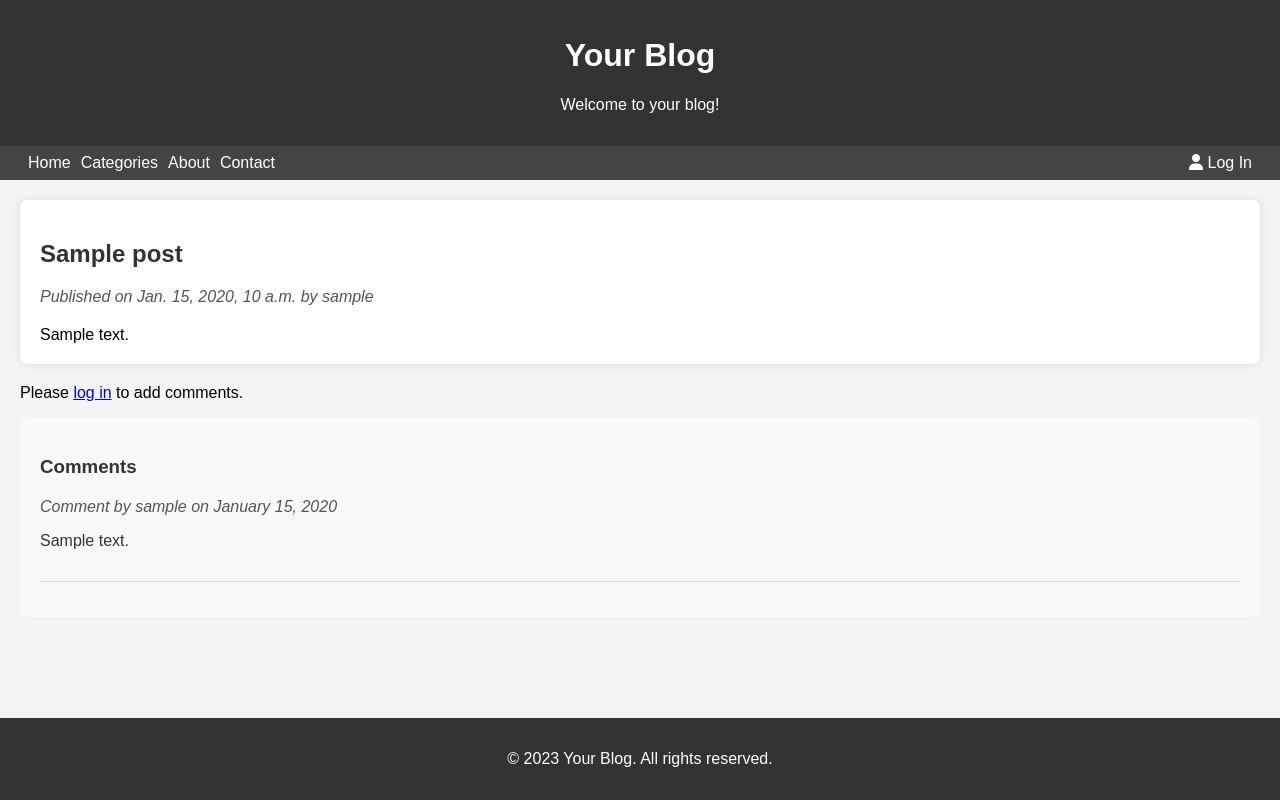
After one commit to Atorami/django_blog.py, a Django app: page /post/1/ in a window 1280 px wide. The commit adds this page. Run offline with Django 5.2, Linux system fonts and the light colour scheme; tables that the repository leaves empty hold one stand-in row (values such as "Sample post").

Commit message:
Feat: add detail post view, comments

```diff
--- a/djangoBlog/urls.py
+++ b/djangoBlog/urls.py
@@ -13,7 +13,8 @@ urlpatterns = [
     path('registration/', views.registration, name='registration'),
     path('login/', views.user_login, name='login'),
     path('logout/', views.user_logout, name='logout'),
-    path('profile/', views.user_profile, name='profile')
+    path('profile/', views.user_profile, name='profile'),
+    path('post/<int:pk>/', views.post_detail, name='post_detail')
 ]
 
 if settings.DEBUG:
--- a/main/forms.py
+++ b/main/forms.py
@@ -1,4 +1,5 @@
 from django import forms
+from main.models import Comment
 
 
 class EmailPostForm(forms.Form):
@@ -15,3 +16,12 @@ class SearchForm(forms.Form):
 class LoginForm(forms.Form):
     username = forms.CharField()
     password = forms.CharField(widget=forms.PasswordInput)
+
+
+class CommentForm(forms.ModelForm):
+    class Meta:
+        model = Comment
+        fields = ['content']
+        widgets = {
+            'content': forms.Textarea(attrs={'rows': 4, 'cols': 50}),
+        }
--- a/main/models.py
+++ b/main/models.py
@@ -16,5 +16,21 @@ class Post(models.Model):
     pub_date = models.DateTimeField(auto_now_add=True)
     category = models.ForeignKey(Category, on_delete=models.CASCADE)
 
+    def __str__(self):
+        return self.title
+
     class Meta:
         ordering = ['-pub_date']
+
+
+class Comment(models.Model):
+    post = models.ForeignKey(Post, on_delete=models.CASCADE, related_name='comments')
+    author = models.ForeignKey(User, on_delete=models.CASCADE)
+    content = models.TextField()
+    pub_date = models.DateTimeField(auto_now_add=True)
+
+    def __str__(self):
+        return self.content
+
+    class Meta:
+        ordering = ['-pub_date']
--- a/main/static/css/styles.css
+++ b/main/static/css/styles.css
@@ -60,8 +60,6 @@ footer {
     text-align: center;
     padding: 1em;
 }
-
-/* Additional styles for contact page */
 body.contact {
     background-color: #e6e6e6;
 }
@@ -337,3 +335,51 @@ section.main-content.profile {
         display: none;
     }
 }
+
+article {
+    background-color: #fff;
+    padding: 20px;
+    margin-bottom: 20px;
+    border-radius: 8px;
+    box-shadow: 0 0 10px rgba(0, 0, 0, 0.1);
+}
+
+.comments {
+    background-color: #f9f9f9;
+    padding: 20px;
+    border-radius: 8px;
+}
+
+.comments h3 {
+    color: #333;
+    margin-bottom: 20px;
+}
+
+.comment {
+    border-bottom: 1px solid #ddd;
+    padding-bottom: 15px;
+    margin-bottom: 15px;
+}
+
+.comment p.meta {
+    font-style: italic;
+    color: #555;
+}
+
+.comment p {
+    color: #333;
+}
+
+.post-detail .content {
+    margin-top: 20px;
+}
+
+@media (max-width: 600px) {
+    article {
+        margin: 10px;
+    }
+
+    .comments {
+        padding: 10px;
+    }
+}
--- /dev/null
+++ b/main/templates/Posts/post_detail.html
@@ -0,0 +1,37 @@
+{% extends 'base.html' %}
+
+{% block content %}
+    <section class="main-content post-detail">
+        <article>
+            <h2>{{ post.title }}</h2>
+            <p class="meta">Published on <time datetime="{{ post.pub_date }}">{{ post.pub_date }}</time> by {{ post.author }}</p>
+            <div class="content">
+                {{ post.content | safe }}
+            </div>
+        </article>
+
+        <div class="comment-form">
+            {% if user.is_authenticated %}
+                <form method="post" action="">
+                    {% csrf_token %}
+                    {{ form.as_p }}
+                    <button type="submit">Add Comment</button>
+                </form>
+            {% else %}
+                <p>Please <a href="{% url 'login' %}">log in</a> to add comments.</p>
+            {% endif %}
+        </div>
+
+        <section class="comments">
+            <h3>Comments</h3>
+            {% for comment in post.comments.all %}
+                <div class="comment">
+                    <p class="meta">Comment by {{ comment.author.username }} on {{ comment.pub_date|date:"F d, Y" }}</p>
+                    <p>{{ comment.content }}</p>
+                </div>
+            {% endfor %}
+        </section>
+
+
+    </section>
+{% endblock %}
--- a/main/templates/index.html
+++ b/main/templates/index.html
@@ -7,6 +7,7 @@
                 <h2>{{ post.title }}</h2>
                 <p class="meta">Posted on <time datetime="{{ post.pub_date }}">{{ post.pub_date }}</time> by {{ post.author }}</p>
                 <p>{{ post.content }}</p>
+                <p><a href="{% url 'post_detail' pk=post.pk %}">Read Full</a></p>
             </article>
             {% endfor %}
         {% include 'pagination.html' with page=posts %}
--- a/main/views.py
+++ b/main/views.py
@@ -1,10 +1,11 @@
-from django.http import HttpResponse
-from django.shortcuts import render, redirect
-from .models import Post
-from .forms import SearchForm, LoginForm
+from django.contrib.auth import authenticate, login, logout
+from django.contrib.postgres.search import SearchVector
 from django.core.paginator import Paginator, EmptyPage, PageNotAnInteger
-from django.contrib.postgres.search import SearchVector
-from django.contrib.auth import authenticate, login, logout
+from django.http import HttpResponse, HttpResponseRedirect
+from django.shortcuts import render, redirect, get_object_or_404
+
+from .forms import SearchForm, LoginForm, CommentForm
+from .models import Post, Comment
 
 
 def index(request):
@@ -85,7 +86,21 @@ def user_logout(request):
 
 
 def user_profile(request):
-    context = {
+    return render(request, 'Profile/profile.html')
 
-    }
-    return render(request, 'Profile/profile.html')
+
+def post_detail(request, pk):
+    post = get_object_or_404(Post, pk=pk)
+    comments = post.comments.all()
+
+    if request.method == 'POST':
+        form = CommentForm(request.POST)
+        if form.is_valid():
+            comment = form.save(commit=False)
+            comment.post = post
+            comment.author = request.user
+            comment.save()
+            return HttpResponseRedirect(request.path_info)
+    else:
+        form = CommentForm()
+    return render(request, 'Posts/post_detail.html', {'post': post, 'comments': comments, 'form': form})
```
Also changed, not shown: main/templates/Posts/comments.html (added, +8 -0 lines).
